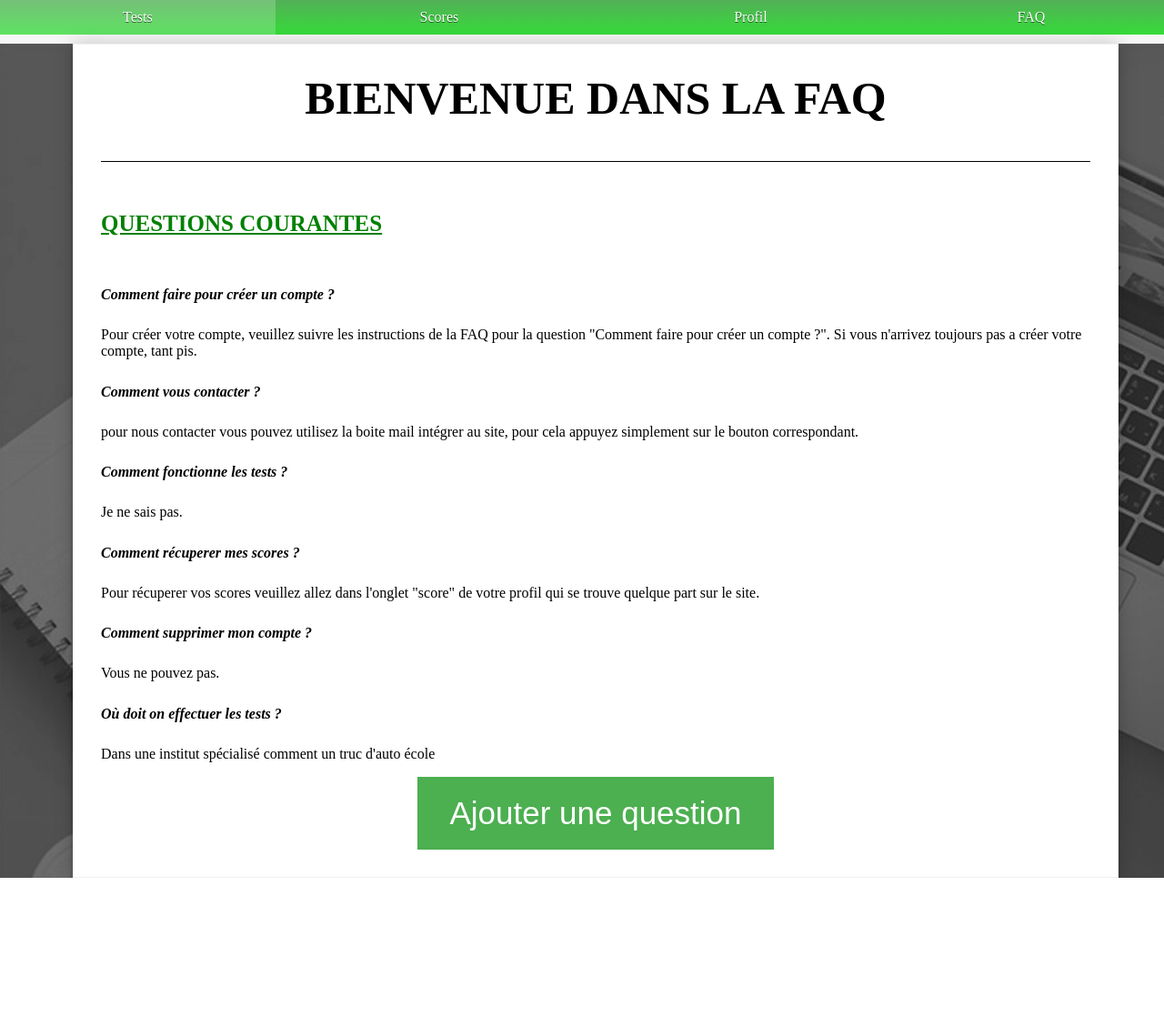
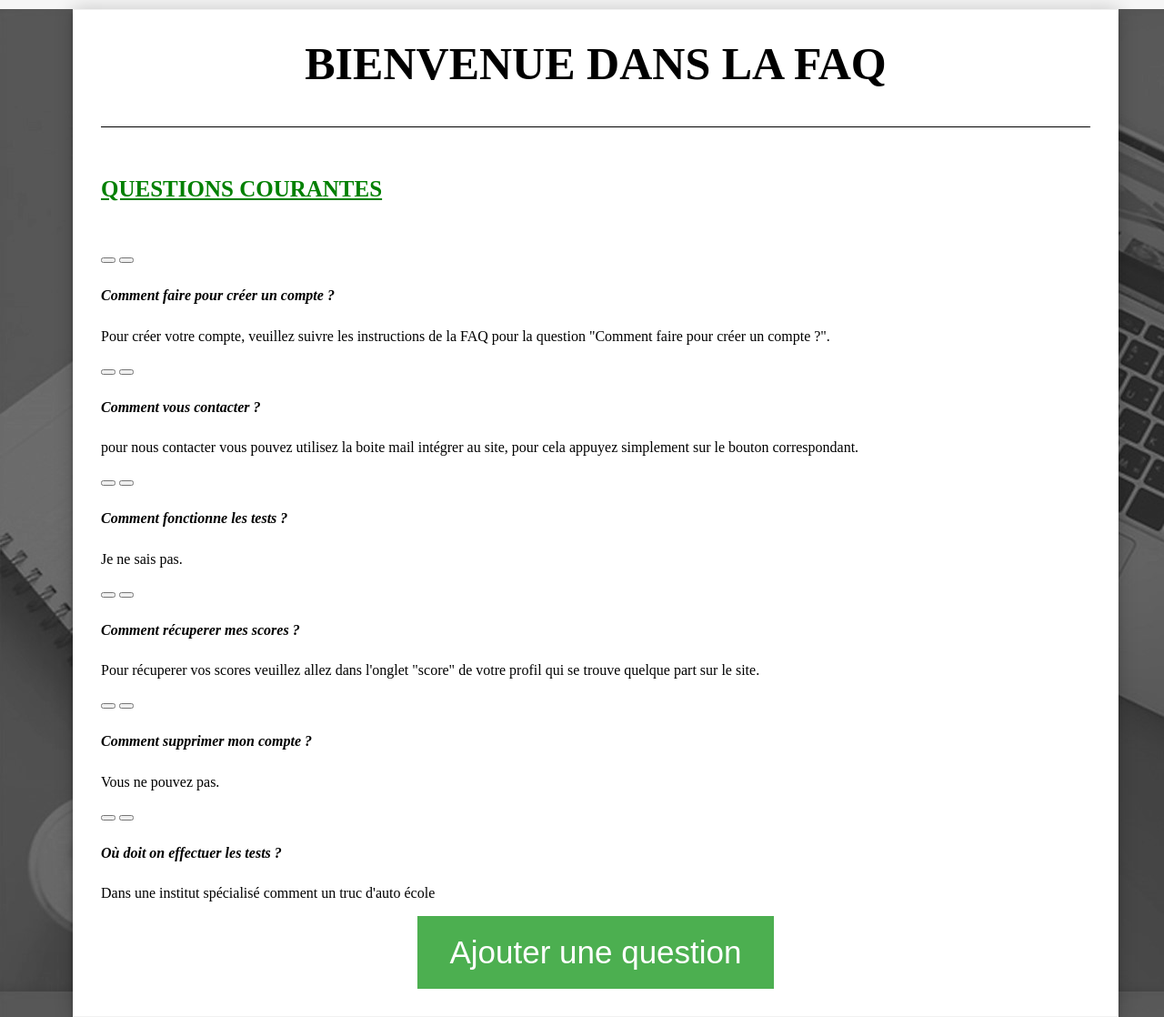
Before and after one commit to APP-G5C/site-APP, a PHP site: page /FAQadmin.php in a window 1280 px wide. Shown: the whole page at 91% size. Before the commit the page ends 965 px from the top, so only its background shows below. Run offline with PHP 8.4, Linux system fonts and the light colour scheme.

Commit message:
Add files via upload

```diff
--- a/site/FAQadmin.php
+++ b/site/FAQadmin.php
@@ -6,30 +6,45 @@
     <link rel="stylesheet" href="FAQadmin.css">
 </head>
 <body>
- 	<?php include("header.php"); ?>
-   	<div class="bg">
-
+   <div class="bg">
         <form action="#" method="POST">
           <h2>BIENVENUE DANS LA FAQ</h2>
            <div class="line"></div>
 
           <h3>QUESTIONS COURANTES</h3>
 
+          <button class="buttonDelete"><a></a></button>
+          <button class="buttonModif"><a></a></button>
+          <h4>Comment faire pour créer un compte ?</h4>
 
-          <h4>Comment faire pour créer un compte ?</h4>
-          <p>Pour créer votre compte, veuillez suivre les instructions de la FAQ pour la question "Comment faire pour créer un compte ?". Si vous n'arrivez toujours pas a créer votre compte, tant pis.</p>
+          <p>Pour créer votre compte, veuillez suivre les instructions de la FAQ pour la question "Comment faire pour créer un compte ?".</p>
+
+          <button class="buttonDelete"><a></a></button>
+          <button class="buttonModif"><a></a></button>
            <h4>Comment vous contacter ? </h4>
           <p>pour nous contacter vous pouvez utilisez la boite mail intégrer au site, pour cela appuyez simplement sur le bouton correspondant.</p>
+
+          <button class="buttonDelete"><a></a></button>
+          <button class="buttonModif"><a></a></button>
            <h4>Comment fonctionne les tests ?</h4>
           <p>Je ne sais pas.</p>
+
+          <button class="buttonDelete"><a></a></button>
+          <button class="buttonModif"><a></a></button>
            <h4>Comment récuperer mes scores ?</h4>
           <p>Pour récuperer vos scores veuillez allez dans l'onglet "score" de votre profil qui se trouve quelque part sur le site.</p>
+
+          <button class="buttonDelete"><a></a></button>
+          <button class="buttonModif"><a></a></button>
           <h4>Comment supprimer mon compte ?</h4>
           <p>Vous ne pouvez pas.</p>
+
+          <button class="buttonDelete"><a></a></button>
+          <button class="buttonModif"><a></a></button>
           <h4>Où doit on effectuer les tests ?</h4>
           <p>Dans une institut spécialisé comment un truc d'auto école</p>
 
-          <button class="button"><a style="color:white; text-decoration:none" href="FAQ.html">Ajouter une question</a>
+          <button class="button"><a style="color:white; text-decoration:none" href="FAQ.html">Ajouter une question</a></button>
         </form>
 </div>
 </body>
```
